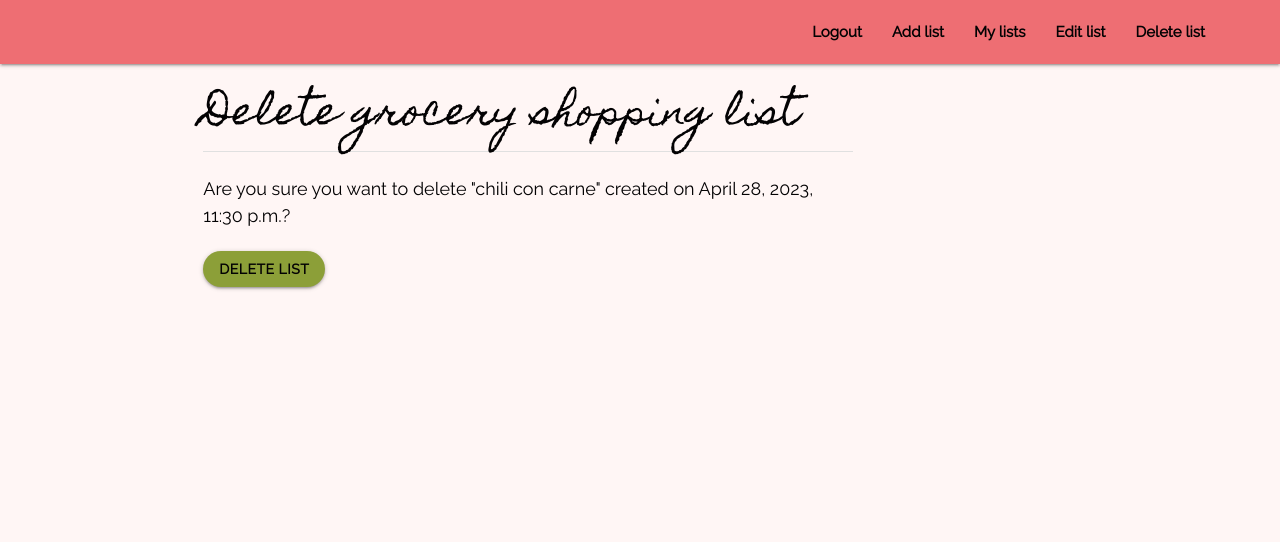
After one commit to sbojorge/peachesncream, a Django app: page /grocery_list/delete/7 in a window 1280 px wide. The commit adds this page. Shown: the top 542 px of the page. Run offline with Django 3.2, Linux system fonts and the light colour scheme; a user stored in the database is signed in; data comes from the database, SQL or seed files in the repository; both versions use the stored data as it was after the commit.

Commit message:
add update and delete functionalities

```diff
--- a/grocery_list/templates/grocery_list/display_item.html
+++ b/grocery_list/templates/grocery_list/display_item.html
@@ -8,6 +8,8 @@
     <div class="col s12 m8 l9">
         <p>Shopping list: {{ grocery.name }}</p>
         <p>Items: {{ grocery.item|safe }}</p>
+        <a href="{% url 'edit_list' grocery.id %}"><i class="medium material-icons">edit</i></a>
+        <a href="{% url 'delete_list' grocery.id %}"><i class="medium material-icons">delete</i></a>
     </div>
 </div>
 
--- /dev/null
+++ b/grocery_list/templates/grocery_list/grocery_list_confirm_delete.html
@@ -0,0 +1,22 @@
+{% extends 'base.html' %}
+
+{% block title%}Delete list{% endblock %}
+
+{% block content %}
+
+<div class="container row">
+    <div class="col s12 m8 l9">
+        <h1>Delete grocery shopping list </h1>
+        <div class="divider"></div>
+        <div class="section">
+            <form method="post">
+                {% csrf_token %}
+                <p>Are you sure you want to delete "{{ grocery.name }}" created on {{ grocery.created_on }}?</p>
+
+                <button type="submit" class='waves-effect btn'>Delete list</button>
+            </form>
+        </div>
+    </div>
+</div>
+
+{% endblock %}
--- a/grocery_list/urls.py
+++ b/grocery_list/urls.py
@@ -1,9 +1,11 @@
 from django.urls import path
-from .views import AddList, Index, DisplayItem
+from .views import AddList, Index, DisplayItem, EditList, DeleteList
 
 
 urlpatterns = [
     path('', AddList.as_view(), name='add_list'),
     path('index/', Index.as_view(), name='index'),
     path('grocery_list/<int:pk>', DisplayItem.as_view(), name='display_item'),
+    path('edit/<int:pk>', EditList.as_view(), name='edit_list'),
+    path('delete/<int:pk>', DeleteList.as_view(), name='delete_list'),
 ]
--- a/grocery_list/views.py
+++ b/grocery_list/views.py
@@ -1,10 +1,35 @@
 from django.views.generic.detail import DetailView
-from django.views.generic.edit import CreateView
+from django.views.generic.edit import CreateView, UpdateView, DeleteView
 from django.views.generic.list import ListView
 from .models import Grocery
 from .forms import GroceryForm
-from django.contrib.auth.mixins import UserPassesTestMixin
-from django.contrib.auth.mixins import LoginRequiredMixin
+from django.contrib.auth.mixins import LoginRequiredMixin, UserPassesTestMixin
+
+
+class DeleteList(LoginRequiredMixin, UserPassesTestMixin, DeleteView):
+    """
+    Delete a grocery shopping list
+    """
+    model = Grocery
+    template_name = 'grocery_list/grocery_list_confirm_delete.html'
+    context_object_name = 'grocery'
+    success_url = '/grocery_list/'
+
+    def test_func(self):
+        return self.request.user == self.get_object().user
+
+
+class EditList(LoginRequiredMixin, UserPassesTestMixin, UpdateView):
+    """
+    Edit a grocery shopping list
+    """
+    model = Grocery
+    template_name = 'grocery_list/edit_list.html'
+    form_class = GroceryForm
+    success_url = '/grocery_list/'
+
+    def test_func(self):
+        return self.request.user == self.get_object().user
 
 
 class DisplayItem(UserPassesTestMixin, DetailView):
```
Also changed, not shown: grocery_list/templates/grocery_list/edit_list.html (added, +26 -0 lines), README.md, db.sqlite3.
